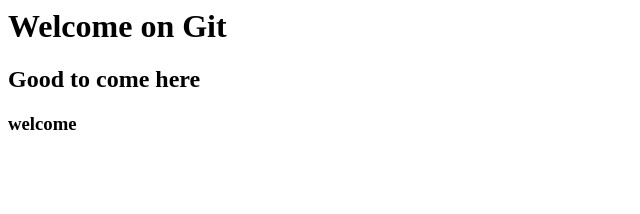
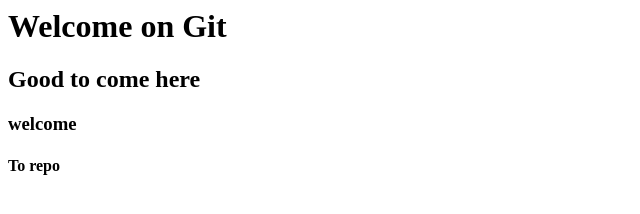
Before and after one commit to DnyaneshwarMadake/Git-Pratice, a plain HTML site: page index.html in a window 1280 px wide. Shown: the full height of the page, 0-640 px from the left. Drawn offline with Linux system fonts and the light colour scheme.

Commit message:
Update index.html

```diff
--- a/index.html
+++ b/index.html
@@ -4,6 +4,7 @@
             <h1>Welcome on Git </h1>
             <h2>Good to come here </h2>
             <h3>welcome</h3>
+            <h4>To repo </h4>
         </body>
     </head>
 </html>
```
